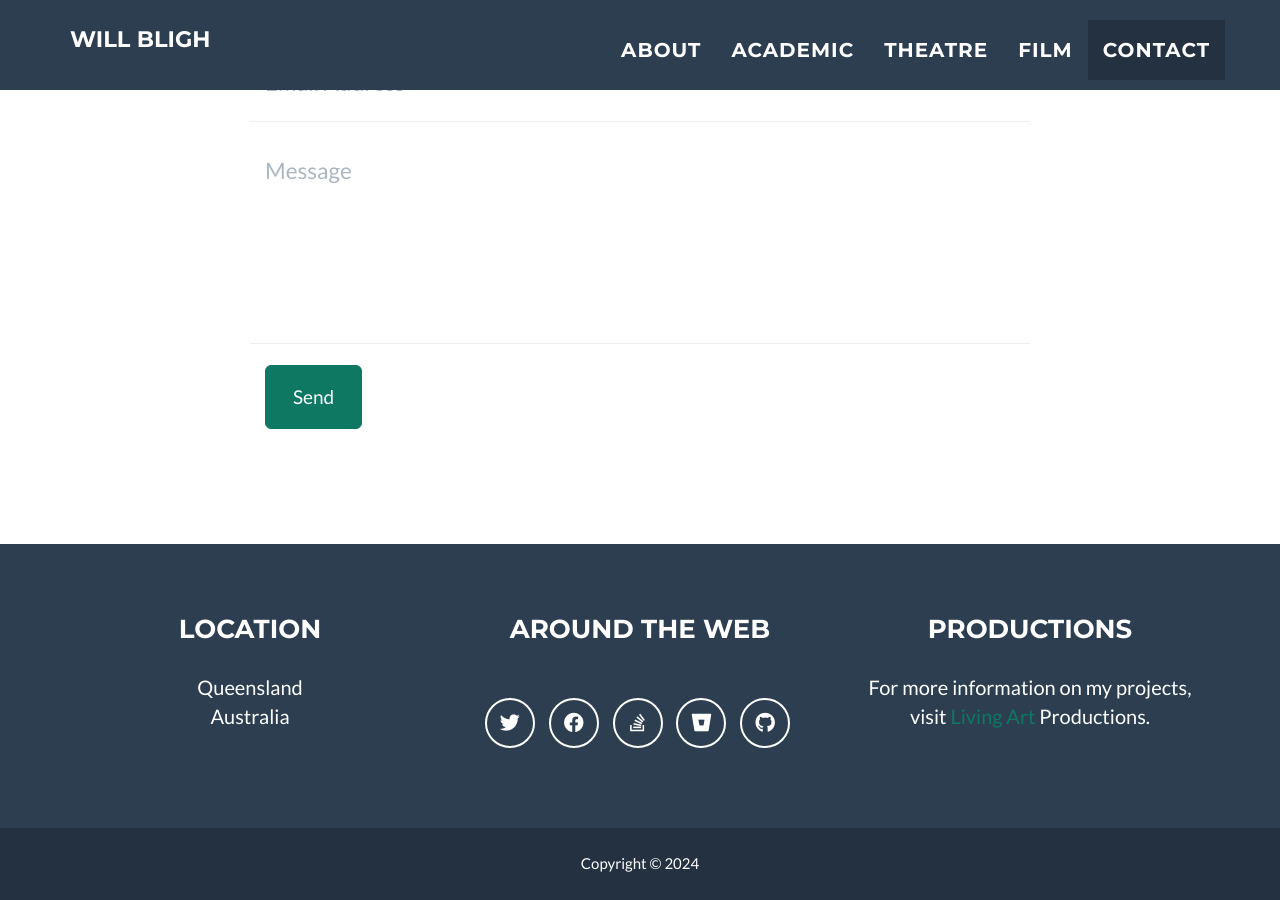
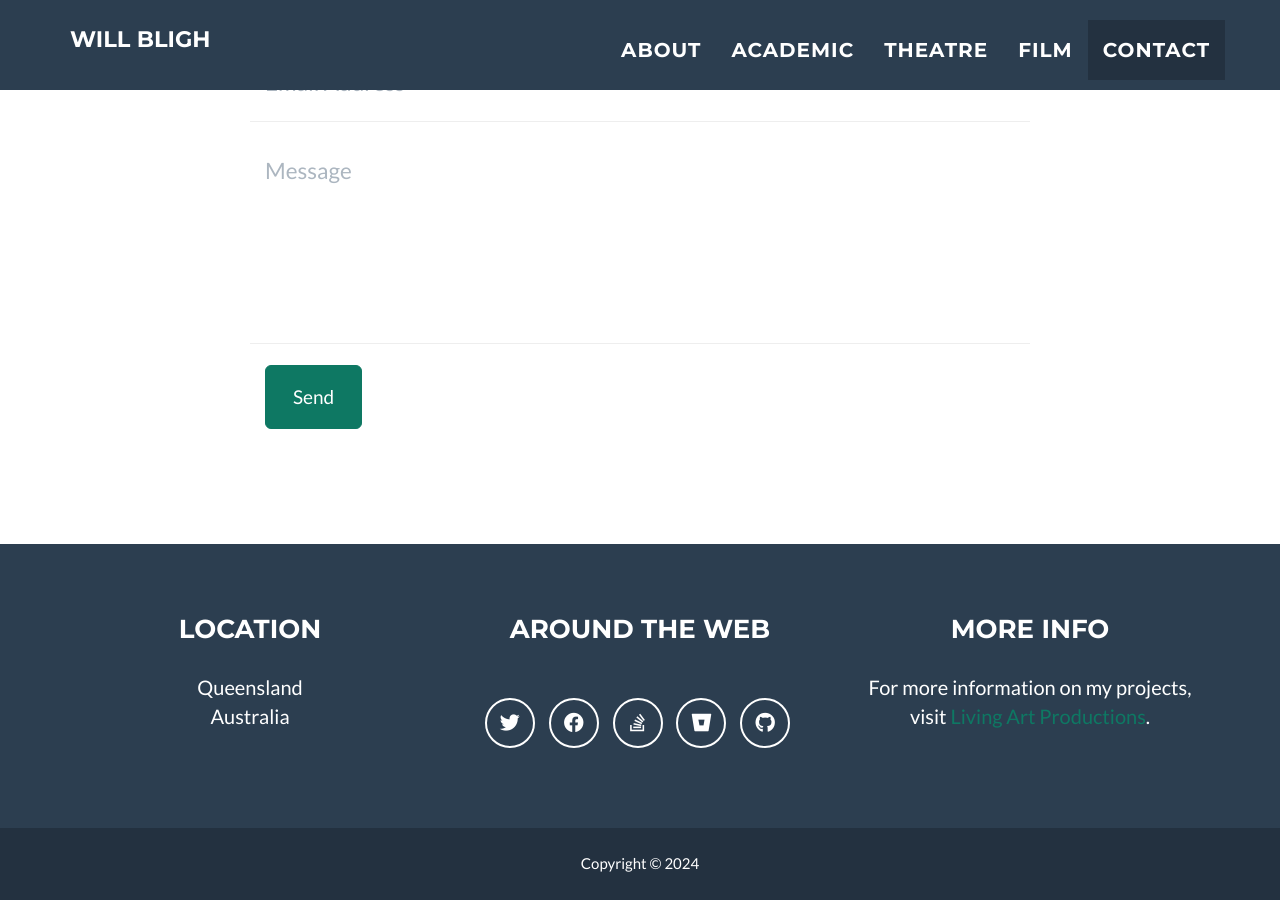
Before and after one commit to willbligh/willbligh.github.io, a Jekyll site: the page built from _posts/2014-07-18-project-1.markdown, in a window 1280 px wide and 900 px high, scrolled down 9422 px. Built offline with Jekyll 4.4.1, drawn with Linux system fonts in a browser that asks for light colours.

Commit message:
Update _config.yml

```diff
--- a/_config.yml
+++ b/_config.yml
@@ -35,7 +35,7 @@ footer:
   copyright:
   location: Location
   social: Around the Web
-  credits: Productions
+  credits: More Info
 
 # Social networks usernames (many more available: google-plus, flickr, dribbble, pinterest, instagram, tumblr, linkedin, etc.)
 social:
@@ -56,7 +56,7 @@ address:
   - line: Australia
 
 # Credits content
-credits: 'For more information on my projects, visit <a href="http://willbligh.github.io/livingart">Living Art</a> Productions.'
+credits: 'For more information on my projects, visit <a href="http://willbligh.github.io/livingart">Living Art Productions</a>.'
 
 # Build settings
 markdown: kramdown
```
